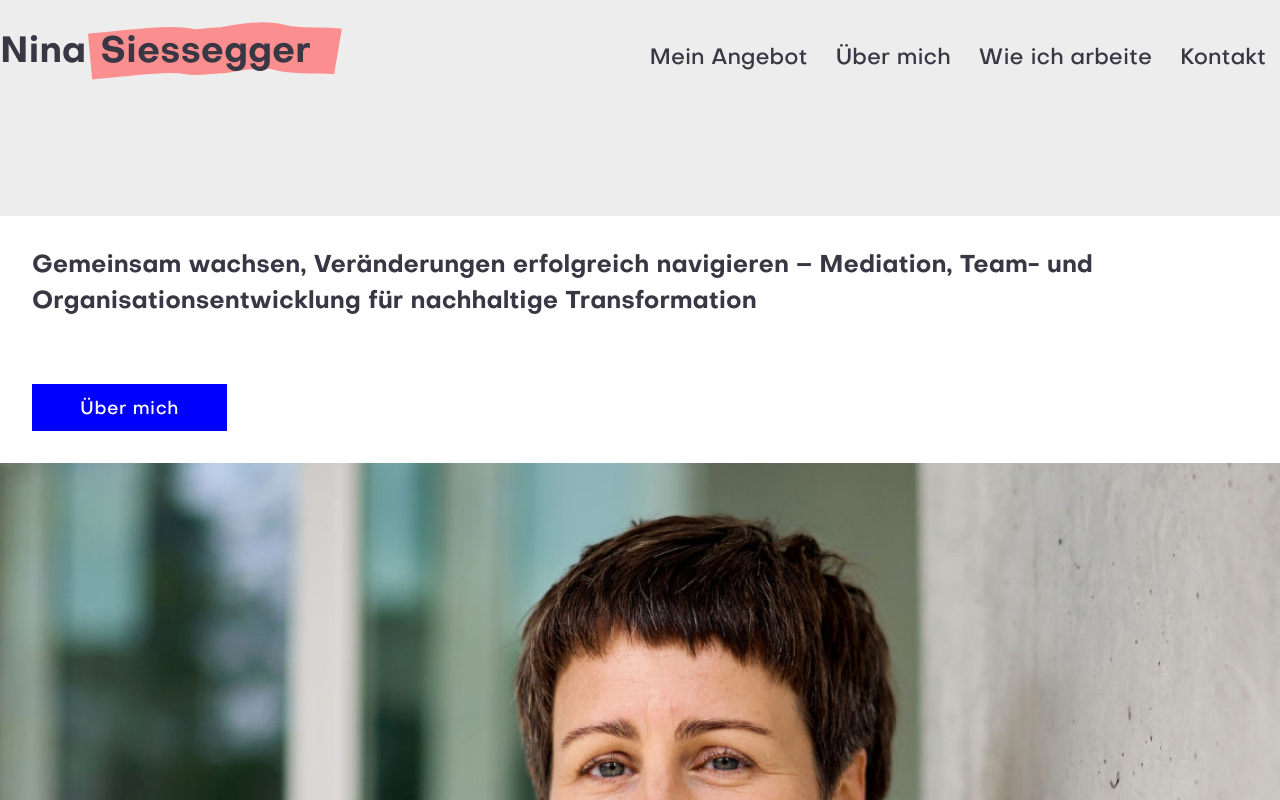
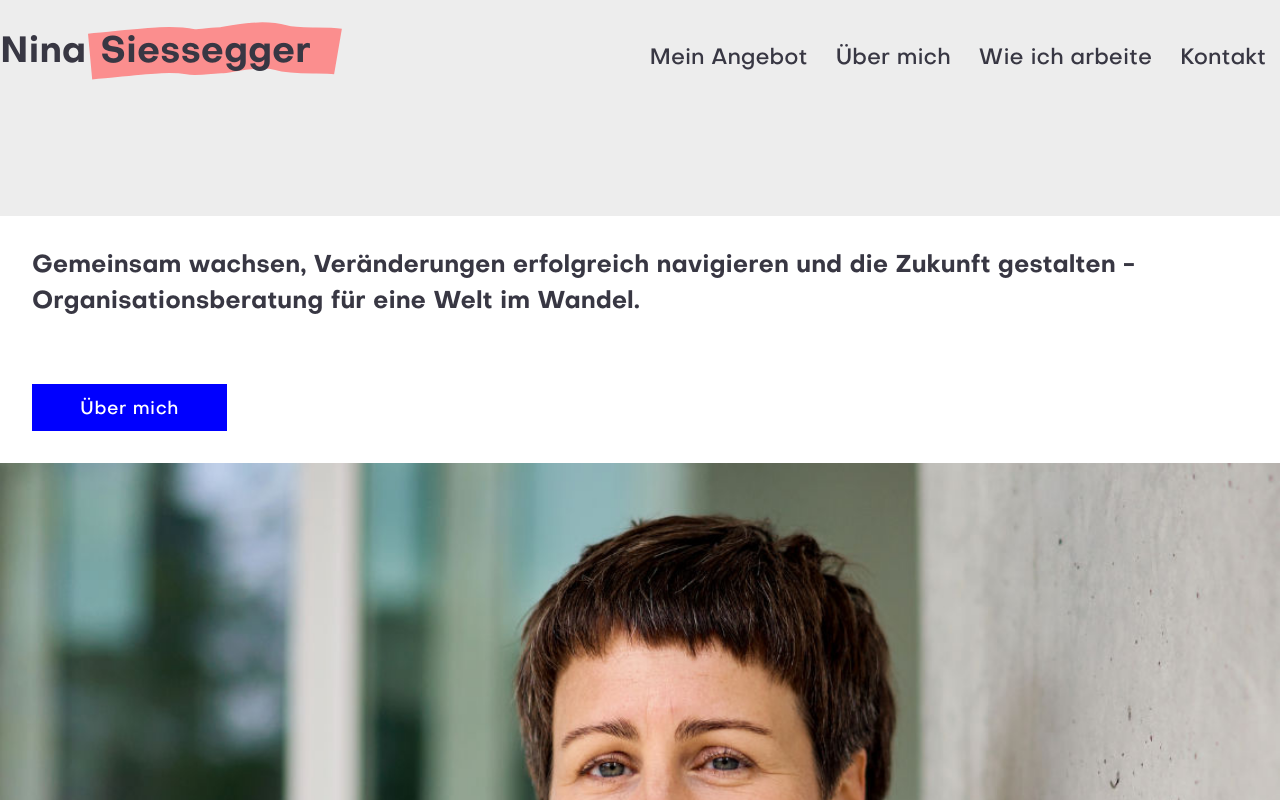
Before and after one commit to sssggr/ninasiessegger, a Nuxt app: page / in a window 1280 px wide. Shown: the top 800 px of the page. Built offline with nearby package versions, Linux system fonts and the light colour scheme.

Commit message:
Update slogan

```diff
--- a/pages/index.vue
+++ b/pages/index.vue
@@ -14,7 +14,7 @@ useSeoMeta({
         <div class="row hero">
           <div class="col-xs-12 col-md-6 col-sm-6 hero-item1">
             <h1>
-              Gemeinsam wachsen, Veränderungen erfolgreich navigieren – Mediation, Team- und Organisations&#173;entwicklung für nachhaltige Transformation
+              Gemeinsam wachsen, Veränderungen erfolgreich navigieren und die Zukunft gestalten - Organisationsberatung für eine Welt im Wandel.
             </h1>
             <div class="button-container">
               <NuxtLink to="/ueber-mich" class="btn">
```
